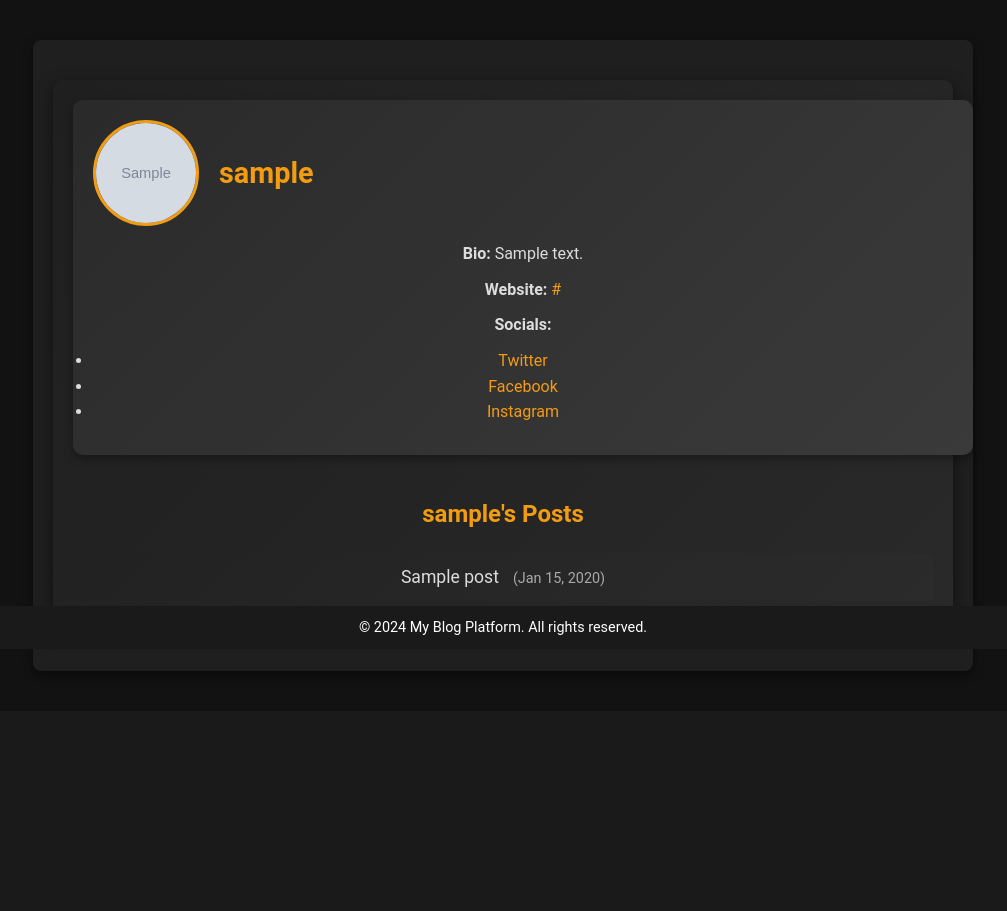
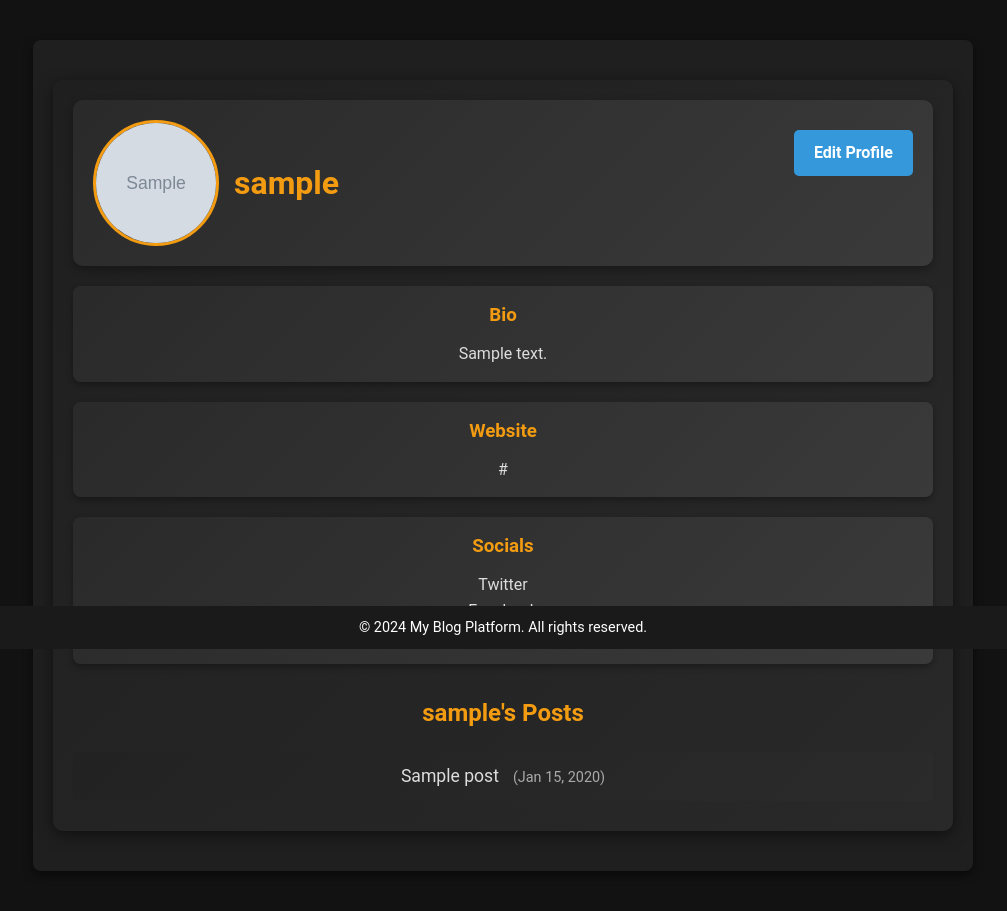
Before and after one commit to ZdenkoKrio/blog-platform-CRUD-operations, a Django app: page /en/users/profile/1/ in a window 1280 px wide. Shown: the part 151-1062 px from the top of the page, without its empty margins (137-1144 px from the left). Before the commit the page ends 827 px from the top, so only its background shows below. Run offline with Django 5.2, Linux system fonts and the light colour scheme; a user stored in the database is signed in; tables that the repository leaves empty hold one stand-in row (values such as "Sample post"); grey boxes marked "Sample" are stand-in pictures.

Commit message:
default profile img

```diff
--- a/blog_aplication/blog_aplication/settings.py
+++ b/blog_aplication/blog_aplication/settings.py
@@ -12,7 +12,6 @@ https://docs.djangoproject.com/en/5.0/ref/settings/
 
 from pathlib import Path
 import os
-from django.utils.translation import gettext_lazy as _
 
 # Build paths inside the project like this: BASE_DIR / 'subdir'.
 BASE_DIR = Path(__file__).resolve().parent.parent
@@ -151,7 +150,7 @@ STATICFILES_DIRS = [BASE_DIR / "static"]
 STATIC_ROOT = BASE_DIR / "staticfiles"
 
 MEDIA_URL = '/media/'
-MEDIA_ROOT = BASE_DIR / 'media'
+MEDIA_ROOT = os.path.join(BASE_DIR, 'media')
 
 LOGIN_REDIRECT_URL = 'home'
 LOGIN_URL = 'login'
--- a/blog_aplication/templates/base/head.html
+++ b/blog_aplication/templates/base/head.html
@@ -17,5 +17,6 @@
     <link rel="preload" href="{% static 'css/login-styles.css' %}" as="style" onload="this.rel='stylesheet'">
     <link rel="preload" href="{% static 'css/register-styles.css' %}" as="style" onload="this.rel='stylesheet'">
     <link rel="preload" href="{% static 'css/404-styles.css' %}" as="style" onload="this.rel='stylesheet'">
+    <link rel="preload" href="{% static 'css/edit-styles.css' %}" as="style" onload="this.rel='stylesheet'">
     {% block extra_head %}{% endblock %}
 </head>
--- a/blog_aplication/users/models.py
+++ b/blog_aplication/users/models.py
@@ -1,11 +1,20 @@
 from django.db import models
 from django.contrib.auth.models import User
+
+
+def default_profile_picture():
+    return "profile_pics/default.png"
 
 
 class UserProfile(models.Model):
     user = models.OneToOneField(User, on_delete=models.CASCADE, related_name="profile")
     bio = models.TextField(blank=True, null=True)
-    profile_picture = models.ImageField(upload_to='profile_pics/', blank=True, null=True)
+    profile_picture = models.ImageField(
+        upload_to='profile_pics/',
+        blank=True,
+        null=True,
+        default=default_profile_picture
+    )
     website = models.URLField(blank=True, null=True)
     twitter = models.URLField(blank=True, null=True)
     facebook = models.URLField(blank=True, null=True)
--- a/blog_aplication/users/static/css/profile-styles.css
+++ b/blog_aplication/users/static/css/profile-styles.css
@@ -1,8 +1,5 @@
 #profile-container {
-    display: flex;
-    flex-direction: column;
-    align-items: flex-start;
-    max-width: 1000px;
+    max-width: 900px;
     margin: 20px auto;
     padding: 20px;
     background: linear-gradient(135deg, #1f1f1f, #292929);
@@ -10,53 +7,86 @@
     box-shadow: 0 4px 15px rgba(0, 0, 0, 0.5);
     color: #ddd;
 }
+ul.socials {
+    list-style: none;
+    padding: 0;
+    margin: 0;
+}
 
 #profile-card {
     background: linear-gradient(135deg, #2a2a2a, #3a3a3a);
     padding: 20px;
     border-radius: 10px;
     box-shadow: 0 4px 10px rgba(0, 0, 0, 0.3);
-    margin-bottom: 20px;
-    width: 100%;
-}
-
-#profile-header {
     display: flex;
     align-items: center;
     gap: 20px;
 }
 
 #profile-picture {
-    width: 100px;
-    height: 100px;
+    width: 120px;
+    height: 120px;
     border-radius: 50%;
     border: 3px solid #f39c12;
 }
 
 #profile-header h1 {
-    font-size: 1.8rem;
+    font-size: 2rem;
+    color: #f39c12;
+    margin: 0;
+}
+
+.btn-edit-profile {
+    display: inline-block;
+    margin-top: 10px;
+    padding: 10px 15px;
+    background-color: #3498db;
+    color: #fff;
+    text-decoration: none;
+    font-size: 1rem;
+    font-weight: bold;
+    border-radius: 5px;
+    transition: all 0.3s ease;
+}
+
+.btn-edit-profile:hover {
+    background-color: #2980b9;
+}
+
+#profile-details {
+    display: grid;
+    grid-template-columns: 1fr;
+    gap: 20px;
+    margin-top: 20px;
+}
+
+.profile-card {
+    background: linear-gradient(135deg, #2a2a2a, #3a3a3a);
+    padding: 15px;
+    border-radius: 8px;
+    transition: all 0.3s ease;
+    box-shadow: 0 3px 6px rgba(0, 0, 0, 0.3);
+}
+
+.profile-card:hover {
+    background: #3a3a3a;
+    transform: translateY(-5px);
+}
+
+.profile-card h3 {
+    margin: 0 0 10px 0;
     color: #f39c12;
 }
 
-#profile-details {
-    margin-top: 15px;
-}
-
-#profile-details p, #profile-details ul {
-    margin: 10px 0;
-}
-
-#profile-details a {
-    color: #f39c12;
+.profile-card p,
+.profile-card a {
+    margin: 0;
+    color: #ddd;
     text-decoration: none;
 }
 
-#profile-details a:hover {
+.profile-card a:hover {
     text-decoration: underline;
-}
-
-#chat-link {
-    margin-top: 20px;
 }
 
 .btn-chat {
@@ -77,7 +107,7 @@
 }
 
 #user-posts {
-    width: 100%;
+    margin-top: 30px;
 }
 
 #user-posts h2 {
@@ -98,14 +128,19 @@
     transition: all 0.3s ease;
 }
 
+#user-posts ul li:hover {
+    background: #333;
+    transform: translateY(-2px);
+}
+
 #user-posts ul li a {
     color: #ddd;
     text-decoration: none;
     font-size: 1.1rem;
 }
 
-#user-posts ul li:hover {
-    background: #333;
+#user-posts ul li a:hover {
+    color: #f39c12;
 }
 
 .post-date {
@@ -113,3 +148,49 @@
     font-size: 0.9rem;
     margin-left: 10px;
 }
+
+#profile-header {
+    display: flex;
+    align-items: center;
+    justify-content: space-between;
+    gap: 20px;
+    padding: 20px;
+    background: linear-gradient(135deg, #2a2a2a, #3a3a3a);
+    border-radius: 10px;
+    box-shadow: 0 4px 10px rgba(0, 0, 0, 0.3);
+}
+
+#profile-info {
+    display: flex;
+    align-items: center;
+    gap: 15px;
+}
+
+#profile-picture {
+    width: 120px;
+    height: 120px;
+    border-radius: 50%;
+    border: 3px solid #f39c12;
+}
+
+#profile-header h1 {
+    font-size: 2rem;
+    color: #f39c12;
+    margin: 0;
+}
+
+.btn-edit-profile {
+    padding: 10px 20px;
+    background-color: #3498db;
+    color: #fff;
+    font-size: 1rem;
+    font-weight: bold;
+    border-radius: 5px;
+    text-decoration: none;
+    transition: all 0.3s ease;
+    align-self: flex-start;
+}
+
+.btn-edit-profile:hover {
+    background-color: #2980b9;
+}
--- a/blog_aplication/users/templates/users/profile.html
+++ b/blog_aplication/users/templates/users/profile.html
@@ -1,34 +1,45 @@
 {% extends 'base/base.html' %}
-{% load static %}
 {% load i18n %}
-
-{% block extra_head %}
-{% endblock %}
 
 {% block content %}
 <div id="profile-container">
-    <div id="profile-card">
+    <div id="">
         <div id="profile-header">
-            <img id="profile-picture" src="{{ user.profile.profile_picture }}" alt="{% trans 'Profile Picture' %}">
+            <div id="profile-info">
+                <img id="profile-picture" src="{{ user.profile.profile_picture.url }}" alt="Profile Picture">
                 <h1>{{ user.username }}</h1>
             </div>
+            {% if user == request.user %}
+                <a href="{% url 'profile-edit' %}" class="btn-edit-profile">{% trans "Edit Profile" %}</a>
+            {% endif %}
+        </div>
+    </div>
+
     <div id="profile-details">
-            <p><strong>{% trans "Bio:" %}</strong> {{ user.profile.bio }}</p>
+        <div class="profile-card">
+            <h3>{% trans "Bio" %}</h3>
+            <p>{{ user.profile.bio }}</p>
+        </div>
         {% if user.profile.website %}
-                <p><strong>{% trans "Website:" %}</strong> <a href="{{ user.profile.website }}" target="_blank">{{ user.profile.website }}</a></p>
+            <div class="profile-card">
+                <h3>{% trans "Website" %}</h3>
+                <a href="{{ user.profile.website }}" target="_blank">{{ user.profile.website }}</a>
+            </div>
         {% endif %}
-            <p><strong>{% trans "Socials:" %}</strong></p>
-            <ul>
+        <div class="profile-card">
+            <h3>{% trans "Socials" %}</h3>
+            <ul class="socials">
                 {% if user.profile.twitter %}
-                    <li><a href="{{ user.profile.twitter }}" target="_blank">{% trans "Twitter" %}</a></li>
+                    <li><a href="{{ user.profile.twitter }}" target="_blank">Twitter</a></li>
                 {% endif %}
                 {% if user.profile.facebook %}
-                    <li><a href="{{ user.profile.facebook }}" target="_blank">{% trans "Facebook" %}</a></li>
+                    <li><a href="{{ user.profile.facebook }}" target="_blank">Facebook</a></li>
                 {% endif %}
                 {% if user.profile.instagram %}
-                    <li><a href="{{ user.profile.instagram }}" target="_blank">{% trans "Instagram" %}</a></li>
+                    <li><a href="{{ user.profile.instagram }}" target="_blank">Instagram</a></li>
                 {% endif %}
             </ul>
+        </div>
     </div>
 
     {% if user != request.user %}
@@ -36,10 +47,9 @@
             <a href="{% url 'private-chat-start' user.pk %}" class="btn-chat">{% trans "Start Private Chat" %}</a>
         </div>
     {% endif %}
-    </div>
 
     <div id="user-posts">
-        <h2>{{ user.username }}{% trans "'s Posts" %}</h2>
+        <h2>{{ user.username }}'s {% trans "Posts" %}</h2>
         {% if posts %}
             <ul>
                 {% for post in posts %}
```
Also changed, not shown: blog_aplication/users/static/css/edit-styles.css (added, +90 -0 lines), blog_aplication/media/profile_pics/Snimka_obrazovky_2021-10-03_o_21.45.55.png (added), blog_aplication/media/profile_pics/default.png (added), blog_aplication/users/migrations/0002_alter_userprofile_profile_picture.py (added). Lines whose indentation alone changed are shown as unchanged.
